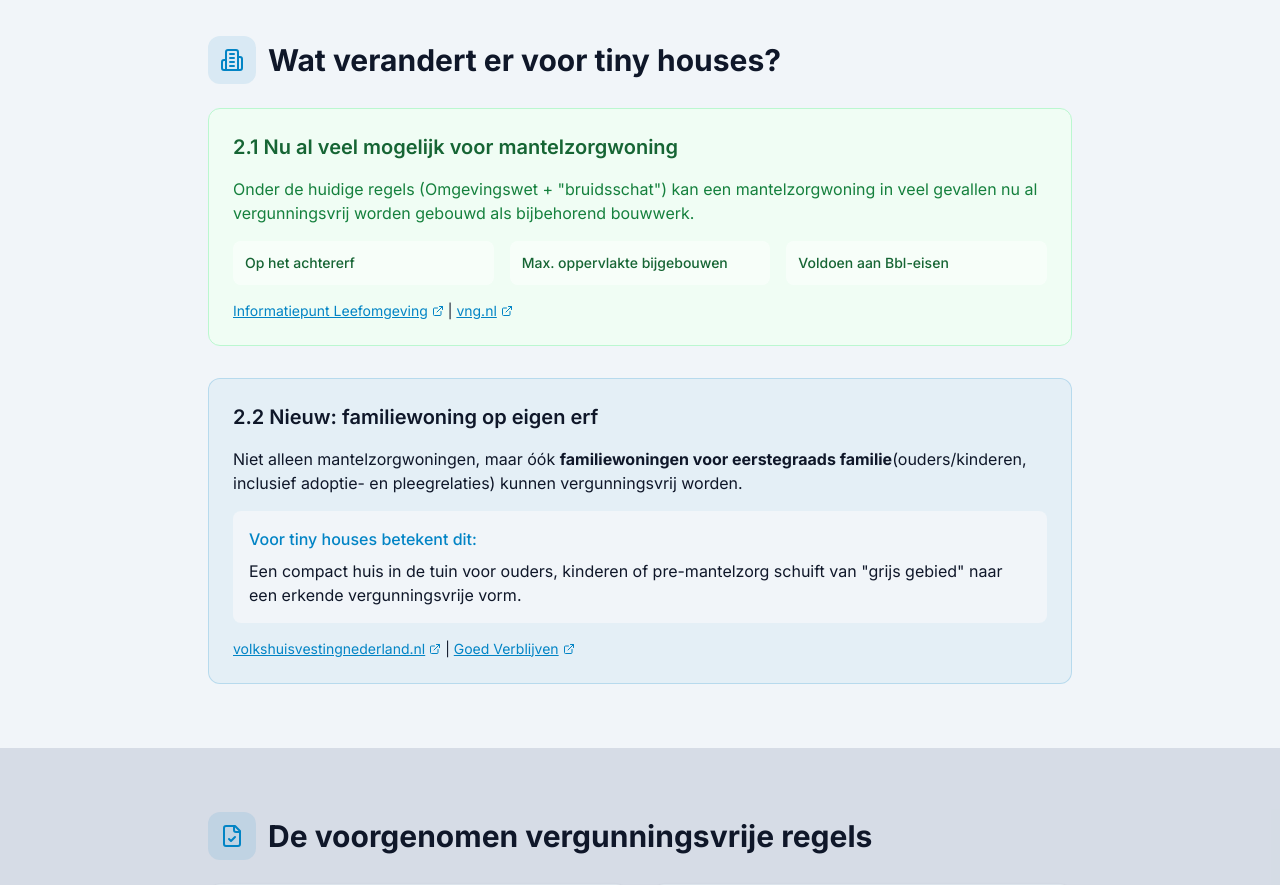
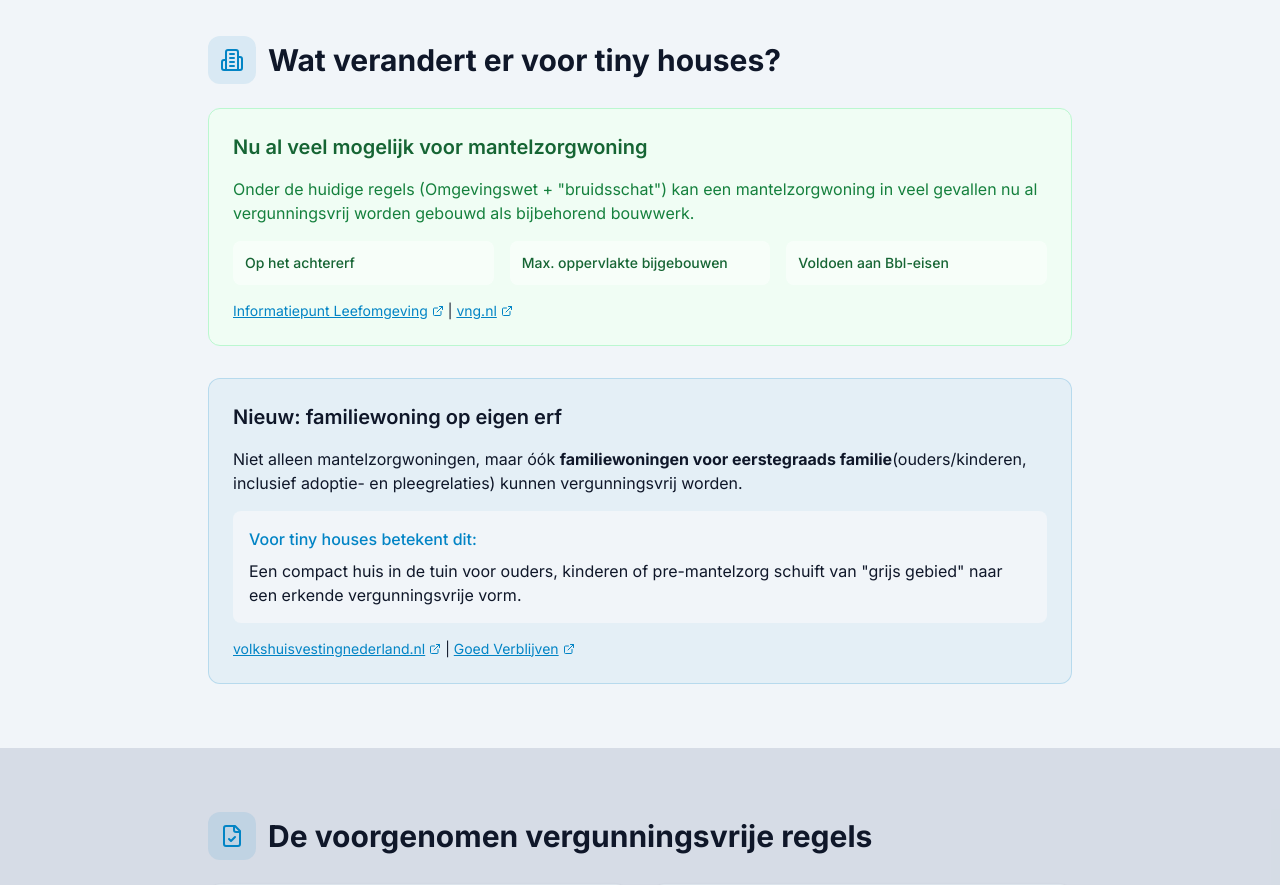
Before and after one commit to DibrandoVentures/tinyhouse2026.nl, a React (Vite) app: page / in a window 1280 px wide. Shown: the part 2240-3125 px from the top of the page. Built offline with nearby package versions, Linux system fonts and the light colour scheme; the HTML template or start-up script is replaced by a standard one.

Commit message:
Visual edit in Lovable
Edited UI in Lovable

```diff
--- a/src/components/ArticleContent.tsx
+++ b/src/components/ArticleContent.tsx
@@ -128,9 +128,7 @@ const ArticleContent = () => {
 
           <div className="space-y-8">
             <div className="bg-green-50 dark:bg-green-950/30 rounded-xl p-6 border border-green-200 dark:border-green-800">
-              <h3 className="text-xl font-semibold text-green-800 dark:text-green-200 mb-4">
-                2.1 Nu al veel mogelijk voor mantelzorgwoning
-              </h3>
+              <h3 className="text-xl font-semibold text-green-800 dark:text-green-200 mb-4">Nu al veel mogelijk voor mantelzorgwoning</h3>
               <p className="text-green-700 dark:text-green-300 mb-4">
                 Onder de huidige regels (Omgevingswet + "bruidsschat") kan een mantelzorgwoning in veel gevallen nu al
                 vergunningsvrij worden gebouwd als bijbehorend bouwwerk.
@@ -152,9 +150,7 @@ const ArticleContent = () => {
             </div>
 
             <div className="bg-primary/5 rounded-xl p-6 border border-primary/20">
-              <h3 className="text-xl font-semibold text-foreground mb-4">
-                2.2 Nieuw: familiewoning op eigen erf
-              </h3>
+              <h3 className="text-xl font-semibold text-foreground mb-4">Nieuw: familiewoning op eigen erf</h3>
               <p className="text-muted-foreground mb-4">
                 Niet alleen mantelzorgwoningen, maar óók <strong>familiewoningen voor eerstegraads familie</strong>
                 (ouders/kinderen, inclusief adoptie- en pleegrelaties) kunnen vergunningsvrij worden.
```
